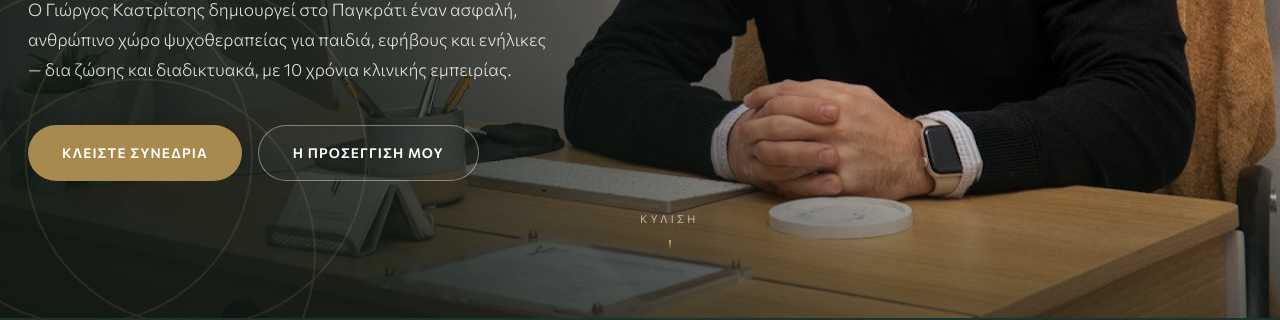
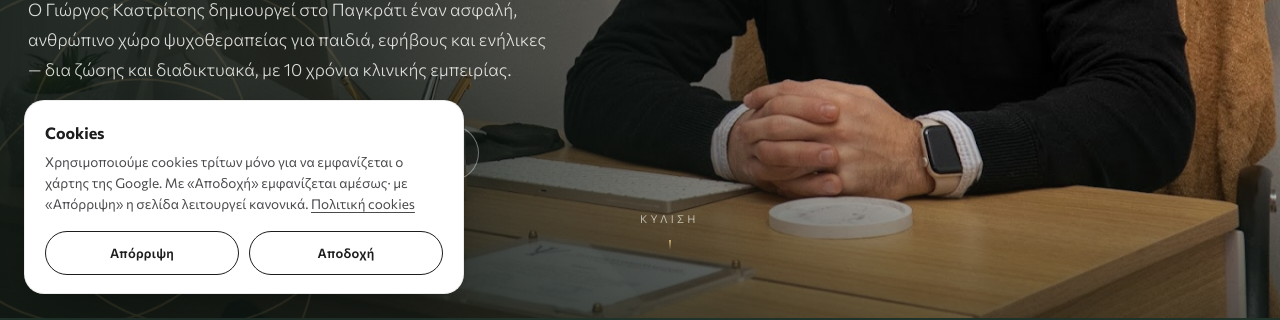
Before and after one commit to agelmet/KASTRITSIS, a plain HTML site: page index.html in a window 1280 px wide. Shown: the part 482-802 px from the top of the page. Drawn offline with Linux system fonts and the light colour scheme.

Commit message:
Cookies: one box on the first visit — «Αποδοχή» shows the map / video at once (and on every later visit); footer link «Απόρρητο & cookies» [skip netlify]
Co-Authored-By: Claude Opus 5.5 <noreply@anthropic.com>
Claude-Session: https://claude.ai/code/session_01RhMGbgHsRQqEWVxErgyAxo

```diff
--- a/index.html
+++ b/index.html
@@ -905,7 +905,7 @@ footer{background:var(--ink);color:rgba(253,253,249,.7);padding:70px 28px 34px}
     </div>
     <div class="f-bot">
       <span>© <span id="yr"></span> <span class="el">Γιώργος Καστρίτσης — Με επιφύλαξη παντός δικαιώματος.</span><span class="en">George Kastritsis — All rights reserved.</span></span>
-      <span>Designed by <a class="advon" href="https://www.advonmedia.com" target="_blank" rel="noopener">Advon Media</a> <span aria-hidden="true">·</span> <a href="privacy.html" class="advon"><span class="adv-l-el">Πολιτική απορρήτου</span><span class="adv-l-en" lang="en">Privacy policy</span></a></span>
+      <span>Designed by <a class="advon" href="https://www.advonmedia.com" target="_blank" rel="noopener">Advon Media</a> <span aria-hidden="true">·</span> <a href="privacy.html" class="advon"><span class="adv-l-el">Απόρρητο &amp; cookies</span><span class="adv-l-en" lang="en">Privacy &amp; cookies</span></a></span>
     </div>
   </div>
 </footer>
@@ -1159,22 +1159,31 @@ document.getElementById('yr').textContent=new Date().getFullYear();
     var h = location.hostname, ds = ['', h, '.' + h, '.' + h.split('.').slice(-2).join('.')];
     document.cookie.split(';').forEach(function (c) { var n = c.split('=')[0].trim(); if (/^(_ga|_gid|_gcl|_fbp|_fbc)/.test(n)) ds.forEach(function (d) { document.cookie = n + '=; Max-Age=0; path=/' + (d ? '; domain=' + d : ''); }); });
   }
+  /* ── one cookie box (Angelo, 25 Sept 2026): «Αποδοχή» loads the map / video / statistics at once and on every later visit;
+        «Απόρριψη» keeps the page as it is (the map card stays, one click still loads it) ── */
+  function kindsHere() { var k = {}; frames().forEach(function (f) { k[f.getAttribute('data-advon-kind') || 'other'] = 1; }); return k; }
+  function decided() { return C.all === 1 || C.all === 0 || (!frames().length && (C.stats === 1 || C.stats === 0)); }
+  function acceptAll() { var k = kindsHere(); for (var x in k) C[x] = 1; C.all = 1; if (TR.length) C.stats = 1; put(C); frames().forEach(load); if (TR.length) loadTrackers(); }
+  function rejectAll() { var had = !!window.__advonTR; C.all = 0; C.stats = 0; put(C); clearCookies(); if (had) location.reload(); }
   function showBox() {
-    if (!TR.length) return;
-    var L = t(), names = [], who = [];
-    if (TR.some(function (i) { return /^(G|UA|GTM)-/.test(i); })) names.push('Google Analytics');
-    if (TR.some(function (i) { return /^(AW|DC)-/.test(i); })) names.push(en() ? 'Google Ads conversion measurement' : 'τη μέτρηση διαφημίσεων της Google');
-    if (TR.some(function (i) { return /^FB-/.test(i); })) names.push(en() ? 'the Meta pixel' : 'το pixel της Meta');
-    if (TR.some(function (i) { return !/^FB-/.test(i); })) who.push('Google'); if (TR.some(function (i) { return /^FB-/.test(i); })) who.push('Meta');
-    if (!box) {
-      box = document.createElement('div'); box.className = 'advon-ck'; box.setAttribute('role', 'region'); document.body.appendChild(box);
-    }
-    box.setAttribute('aria-label', L.boxT);
-    box.innerHTML = '<p class="advon-ck-t">' + esc(L.boxT) + '</p><p class="advon-ck-p">' + esc(L.boxP.replace('%s', names.join(en() ? ' and ' : ' και ')).replace('%c', who.join(en() ? ' and ' : ' και ')))
-      + ' <a href="' + esc(PRIV) + '">' + esc(L.more) + '</a></p><div class="advon-ck-b"><button type="button" data-a="0">' + esc(L.no) + '</button><button type="button" data-a="1">' + esc(L.yes) + '</button></div>';
+    var k = kindsHere(); if (!TR.length && !Object.keys(k).length) return;
+    var L = t(), E = en(), show = [], who = {};
+    if (k.map) show.push(E ? 'the Google map' : 'ο χάρτης της Google');
+    if (k.video) { var vp = frames('video').map(function (f) { return f.getAttribute('data-advon-provider') || ''; }).filter(Boolean); show.push((E ? 'the video' : 'το βίντεο') + (vp.length ? ' (' + vp[0] + ')' : '')); }
+    if (k.booking || k.other) show.push(E ? 'the embedded calendar' : 'το ενσωματωμένο ημερολόγιο');
+    if (TR.length) { if (TR.some(function (i) { return !/^FB-/.test(i); })) who.Google = 1; if (TR.some(function (i) { return /^FB-/.test(i); })) who.Meta = 1; }
+    function and(a) { return a.length > 1 ? a.slice(0, -1).join(', ') + (E ? ' and ' : ' και ') + a[a.length - 1] : (a[0] || ''); }
+    var n = show.length, st = TR.length ? (E ? 'for visitor statistics (' : 'για στατιστικά επισκεψιμότητας (') + and(Object.keys(who)) + ')' : '';
+    var txt = E
+      ? 'We use third-party cookies only ' + (n ? 'to show ' + and(show) : '') + (n && st ? ' and ' : '') + st + '. “Accept” ' + (n ? 'shows ' + (n > 1 ? 'them' : 'it') + ' straight away' : 'turns them on') + '; with “Reject” the page works normally.'
+      : 'Χρησιμοποιούμε cookies τρίτων μόνο ' + (n ? 'για να εμφανίζ' + (n > 1 ? 'ονται ' : 'εται ') + and(show) : '') + (n && st ? ' και ' : '') + st + '. Με «Αποδοχή» ' + (n ? 'εμφανίζ' + (n > 1 ? 'ονται' : 'εται') + ' αμέσως' : 'ενεργοποιούνται') + '· με «Απόρριψη» η σελίδα λειτουργεί κανονικά.';
+    if (!box) { box = document.createElement('div'); box.className = 'advon-ck'; box.setAttribute('role', 'region'); document.body.appendChild(box); }
+    box.setAttribute('aria-label', 'Cookies');
+    box.innerHTML = '<p class="advon-ck-t">Cookies</p><p class="advon-ck-p">' + esc(txt)
+      + (PRIV ? ' <a href="' + esc(PRIV) + '">' + esc(E ? 'Cookie policy' : 'Πολιτική cookies') + '</a>' : '') + '</p><div class="advon-ck-b"><button type="button" data-a="0">' + esc(L.no) + '</button><button type="button" data-a="1">' + esc(L.yes) + '</button></div>';
     box.hidden = false;
     [].forEach.call(box.querySelectorAll('button'), function (b) {
-      b.onclick = function () { var yes = b.getAttribute('data-a') === '1'; C.stats = yes ? 1 : 0; put(C); box.hidden = true; if (yes) loadTrackers(); else { clearCookies(); if (window.__advonTR) location.reload(); } };
+      b.onclick = function () { box.hidden = true; if (b.getAttribute('data-a') === '1') acceptAll(); else rejectAll(); };
     });
   }
 
@@ -1185,7 +1194,8 @@ document.getElementById('yr').textContent=new Date().getFullYear();
   };
   function start() {
     paint();
-    if (TR.length) { if (C.stats === 1) loadTrackers(); else if (C.stats !== 0) showBox(); }
+    if (TR.length && C.stats === 1) loadTrackers();
+    if (!decided()) showBox();
     [].forEach.call(document.querySelectorAll('[data-advon-settings]'), function (a) { a.addEventListener('click', function (e) { e.preventDefault(); showBox(); }); });
     new MutationObserver(function () { frames().forEach(function (f) { if (!f.getAttribute('data-advon-on')) card(f); }); if (box && !box.hidden) showBox(); })
       .observe(document.documentElement, { attributes: true, attributeFilter: ['lang'] });
```
Also changed, not shown: privacy.html (+5 -5 lines).
